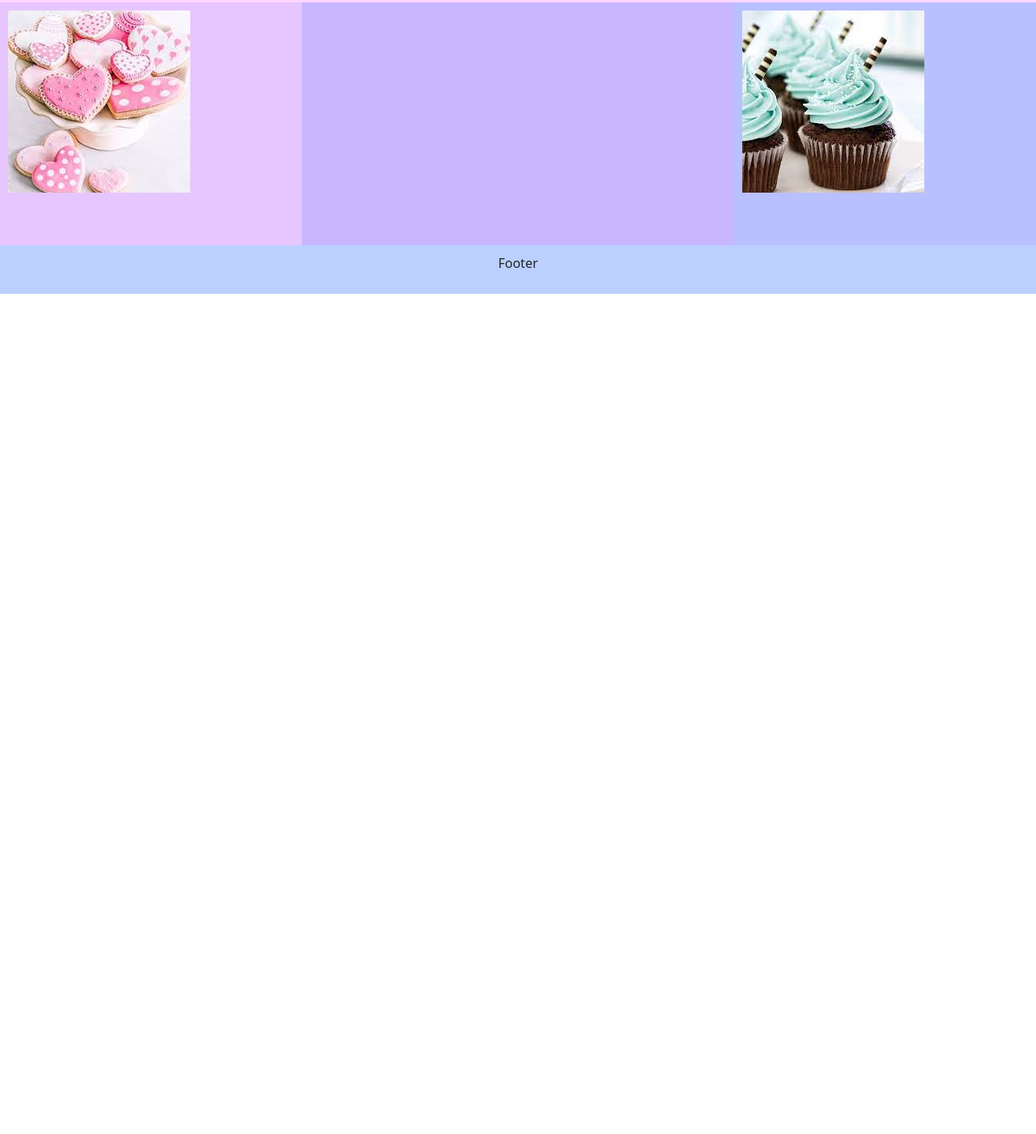
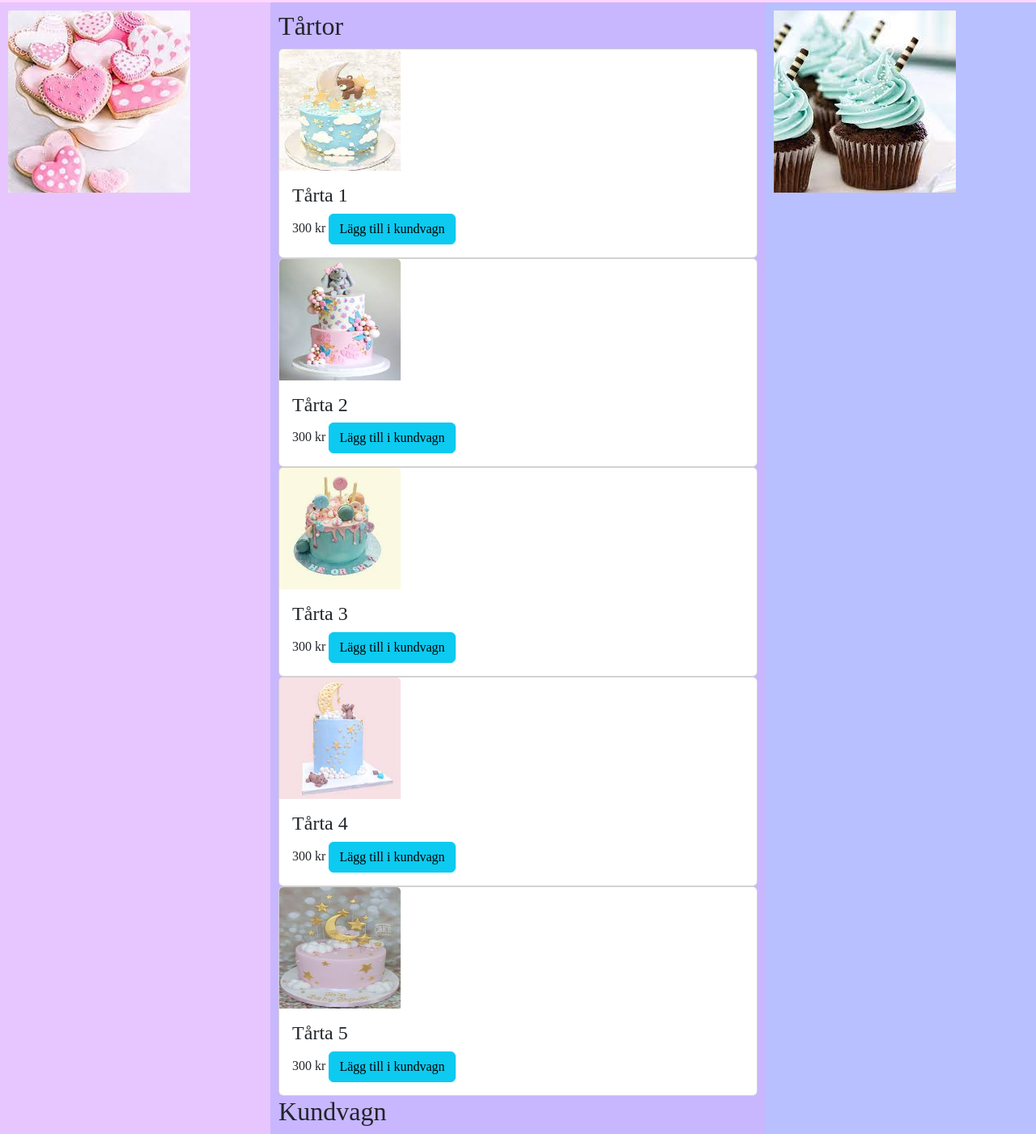
Before and after one commit to IdaSannum/Labb-1-Webb-IdaSannum, a plain HTML site: page store.html in a window 1280 px wide. Shown: the part 159-1560 px from the top of the page at 81% size. Before the commit the page ends 800 px from the top, so only its background shows below. Drawn offline with nearby package versions, Linux system fonts and the light colour scheme.

Commit message:
Add google maps. Add cake-images

```diff
--- a/aboutPage.css
+++ b/aboutPage.css
@@ -30,7 +30,7 @@
   .middle,
   .right {
     padding: 10px;
-    height: 300px; /* Should be removed. Only for demonstration */
+    /* height: 300px; Should be removed. Only for demonstration */
   }
 
   /* Style the left column */
@@ -44,6 +44,7 @@
     grid-area: middle;
     background-color: #C8B6FF;
     font-family: Gabriola;
+    overflow: scroll;
   }
 
   /* Style the right column */
--- a/homePage.css
+++ b/homePage.css
@@ -30,7 +30,7 @@
   .middle,
   .right {
     padding: 10px;
-    height: 300px; /* Should be removed. Only for demonstration */
+    /* height: 300px; Should be removed. Only for demonstration */
   }
 
   /* Style the left column */
@@ -44,6 +44,7 @@
     grid-area: middle;
     background-color: #C8B6FF;
     font-family: Gabriola;
+    overflow: scroll;
   }
 
   /* Style the right column */
--- a/store.css
+++ b/store.css
@@ -30,7 +30,7 @@
   .middle,
   .right {
     padding: 10px;
-    height: 300px; /* Should be removed. Only for demonstration */
+    /* height: 300px; Should be removed. Only for demonstration */
   }
 
   /* Style the left column */
@@ -44,6 +44,7 @@
     grid-area: middle;
     background-color: #C8B6FF;
     font-family: Gabriola;
+    overflow: scroll;
   }
 
   /* Style the right column */
@@ -71,3 +72,8 @@
         'footer footer footer footer footer footer';
     }
   }
+
+  .card .card-img-top {
+    height:150px;
+    width: 150px;
+  }
--- a/store.html
+++ b/store.html
@@ -52,6 +52,50 @@
           <img src="pinkHearts.png">
         </div>
         <div class="middle">
+            <section>
+                <h2>Tårtor</h2>
+                <div class="card">
+                    <img class="card-img-top" src="cake1.png" alt="Title">
+                    <div class="card-body">
+                        <h4 class="card-title">Tårta 1</h4>
+                        <span>300 kr</span>
+                        <button class="btn btn-info">Lägg till i kundvagn</button>
+                    </div>
+                </div>
+                <div class="card">
+                    <img class="card-img-top" src="cake2.png" alt="Title">
+                    <div class="card-body">
+                        <h4 class="card-title">Tårta 2</h4>
+                        <span>300 kr</span>
+                        <button class="btn btn-info">Lägg till i kundvagn</button>
+                    </div>
+                </div><div class="card">
+                    <img class="card-img-top" src="cake3.png" alt="Title">
+                    <div class="card-body">
+                        <h4 class="card-title">Tårta 3</h4>
+                        <span>300 kr</span>
+                        <button class="btn btn-info">Lägg till i kundvagn</button>
+                    </div>
+                </div><div class="card">
+                    <img class="card-img-top" src="cake4.png" alt="Title">
+                    <div class="card-body">
+                        <h4 class="card-title">Tårta 4</h4>
+                        <span>300 kr</span>
+                        <button class="btn btn-info">Lägg till i kundvagn</button>
+                    </div>
+                </div><div class="card">
+                    <img class="card-img-top" src="cake5.png" alt="Title">
+                    <div class="card-body">
+                        <h4 class="card-title">Tårta 5</h4>
+                        <span>300 kr</span>
+                        <button class="btn btn-info">Lägg till i kundvagn</button>
+                    </div>
+                </div>
+            </section>
+
+            <section>
+                <h2>Kundvagn</h2>
+            </section>
         </div>
         <div class="right">
           <img src="chokladmuffins.png">
```
Also changed, not shown: aboutPage.html (+10 -8 lines), cake1.png (added), cake2.png (added), cake3.png (added), cake4.png (added), cake5.png (added).
